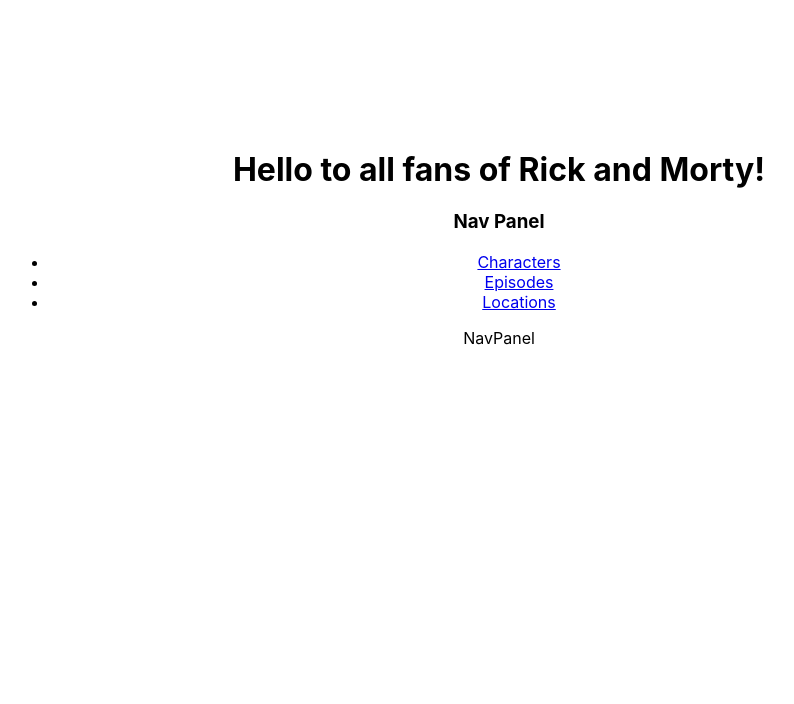
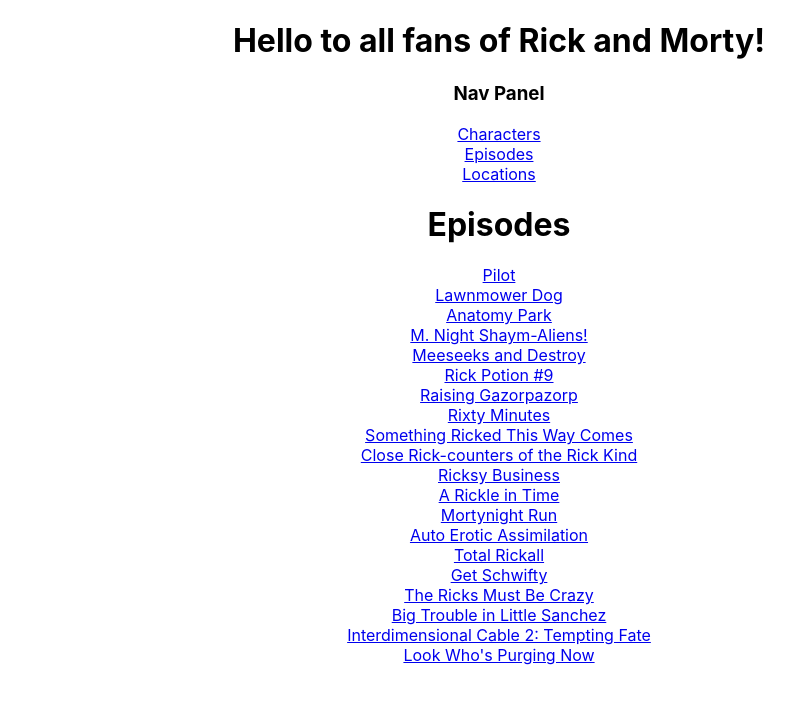
Before and after one commit to Kami9922/rick-morty-app, a React (Create React App) app: page /episodes in a window 1280 px wide. Shown: the top 704 px of the page, without its empty margins (141-935 px from the left). Built offline with nearby package versions, Linux system fonts and the light colour scheme.

Commit message:
feat(catergory-page): implement category-page

```diff
--- a/src/components/category-page/category-page.tsx
+++ b/src/components/category-page/category-page.tsx
@@ -1,5 +1,33 @@
-import React from 'react'
+import { Link } from 'react-router-dom'
+import charactersData from '../../db/characters.json'
+import episodesData from '../../db/episodes.json'
+import locationsData from '../../db/locations.json'
 
-export const CategoryPage = () => {
-	return <div>NavPanel</div>
+export const CategoryPage = ({ category }: { category: string }) => {
+	return (
+		<>
+			<h1>{category.charAt(0).toUpperCase() + category.slice(1)}</h1>
+			<ul>
+				{category === 'characters' &&
+					charactersData.map((item) => (
+						<Link to={`/${category}/${item.id}`}>
+							<li>{item.name}</li>
+						</Link>
+					))}
+
+				{category === 'episodes' &&
+					episodesData.map((item) => (
+						<Link to={`/${category}/${item.id}`}>
+							<li>{item.name}</li>
+						</Link>
+					))}
+				{category === 'locations' &&
+					locationsData.map((item) => (
+						<Link to={`/${category}/${item.id}`}>
+							<li>{item.name}</li>
+						</Link>
+					))}
+			</ul>
+		</>
+	)
 }
--- a/src/index.css
+++ b/src/index.css
@@ -1,5 +1,4 @@
 body {
-	margin: 150px;
 	font-family: -apple-system, BlinkMacSystemFont, 'Segoe UI', 'Roboto', 'Oxygen',
 		'Ubuntu', 'Cantarell', 'Fira Sans', 'Droid Sans', 'Helvetica Neue',
 		sans-serif;
@@ -11,3 +10,14 @@
 	font-family: source-code-pro, Menlo, Monaco, Consolas, 'Courier New',
 		monospace;
 }
+
+ul {
+	list-style-type: none;
+	padding: 0;
+}
+
+.title-name {
+	font-size: 24px;
+	font-weight: bold;
+	margin-bottom: 10px;
+}
--- a/tsconfig.json
+++ b/tsconfig.json
@@ -10,13 +10,14 @@
 		"skipLibCheck": true, // Ускоряет компиляцию (пропускает проверку типов в node_modules)
 		"forceConsistentCasingInFileNames": true, // Запрещает разный регистр в путях
 		"baseUrl": "./src", // Базовый путь для абсолютных импортов
+		"resolveJsonModule": true,
 		"paths": {
 			// Алиасы для импортов (опционально)
 			"@/*": ["./*"]
 		},
 		"allowJs": true, // Разрешает .js файлы (если мигрируете с JS)
 		"outDir": "./dist", // Куда складывать скомпилированные файлы (если нужно)
-		"noEmit": true // Не создает .js файлы (если используете Babel/Vite)
+		"noEmit": true //б Не создает .js файлы (если используете Babel/Vite)
 	},
 	"include": ["src/**/*"], // Какие файлы компилировать
 	"exclude": ["node_modules"] // Что игнорировать
```
